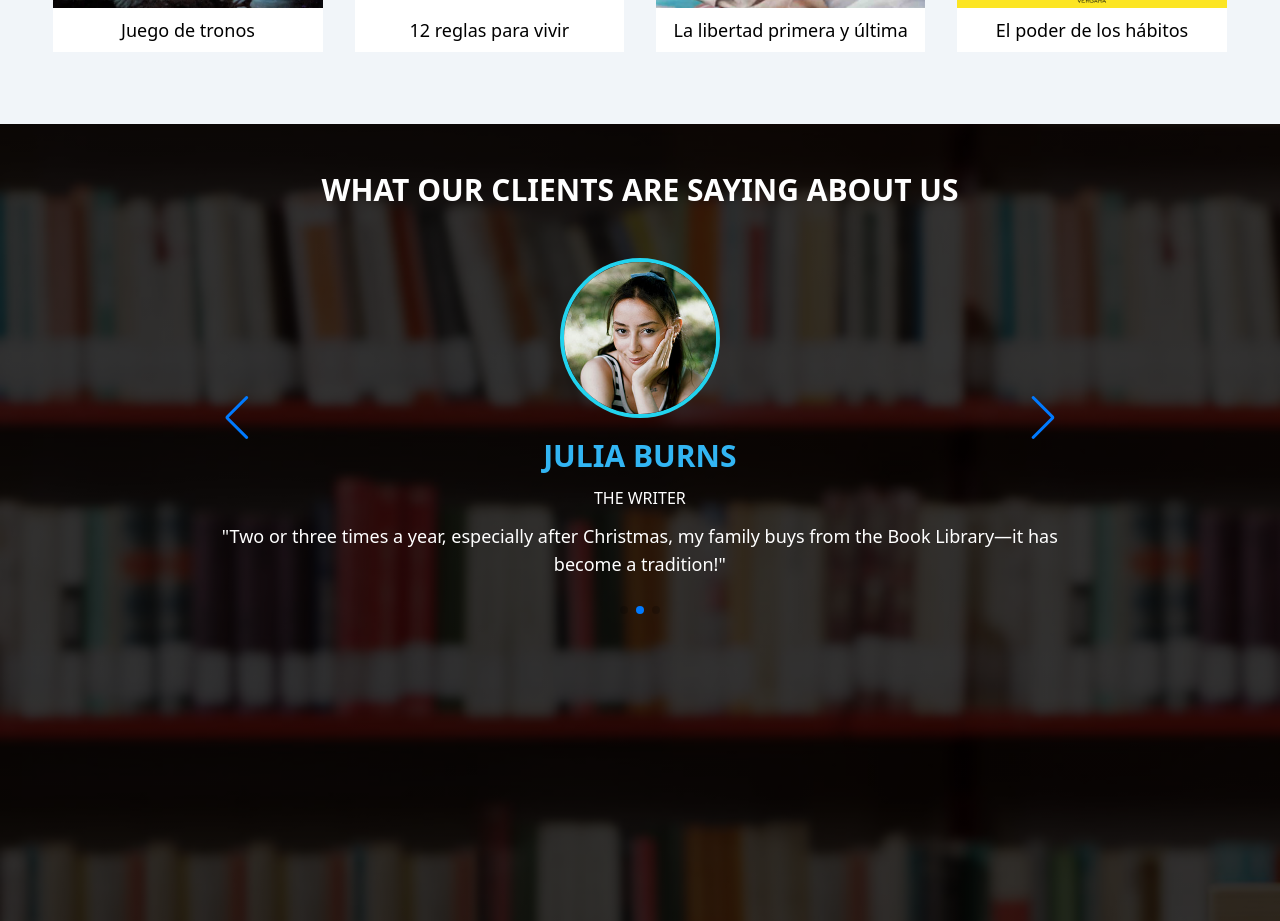
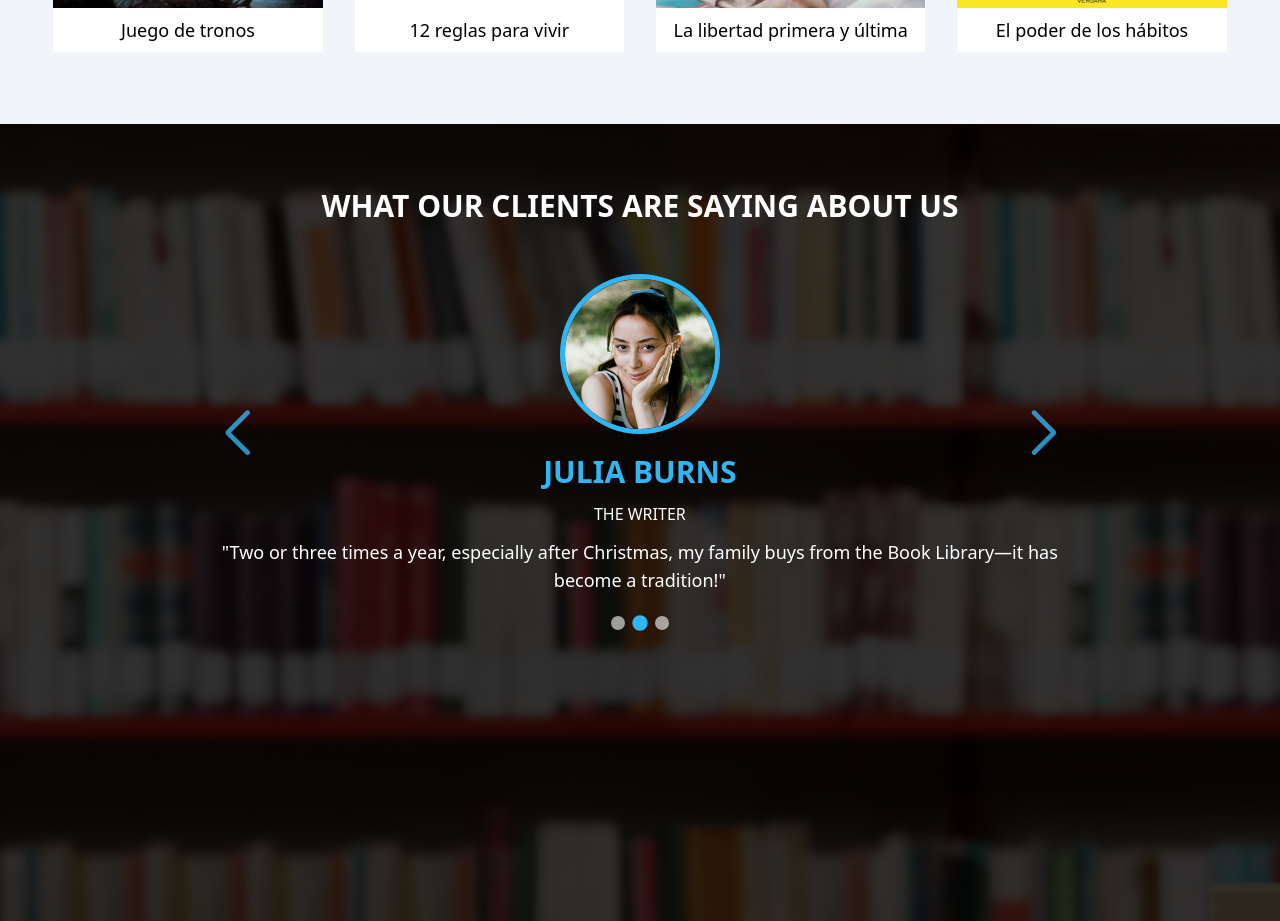
Before and after one commit to emmanuel-cruz-dev/literarium, a React (Vite) app: page / in a window 1280 px wide. Shown: the part 2180-3101 px from the top of the page. Built offline with nearby package versions, Linux system fonts and the light colour scheme.

Commit message:
styles clases y personalizado de controles de carousel en Testimonies

```diff
--- a/src/components/Testimonies.tsx
+++ b/src/components/Testimonies.tsx
@@ -48,8 +48,8 @@ const TestimoniesCard: FC<TestimoniesCardProps> = ({
 }) => {
   return (
     <article className="flex flex-col gap-5 justify-center items-center h-full">
-      <figure className="rounded-full w-40 overflow-hidden border-4 border-cyan-400">
-        <img src={image} alt="" />
+      <figure className="testimonies__card-container">
+        <img className="object-cover" src={image} alt="" />
       </figure>
       <div className="flex flex-col gap-3 [&>h4]:uppercase justify-center text-center text-white">
         <h3 className="text__accent-color uppercase font-bold text-3xl">
@@ -65,7 +65,7 @@ const TestimoniesCard: FC<TestimoniesCardProps> = ({
 const Testimonies = () => {
   return (
     <section className="testimonies" id="testimonies">
-      <article className="py-12">
+      <article className="py-16">
         <h2 className="text-center uppercase text-white font-bold text-3xl">
           What Our Clients Are Saying About Us
         </h2>
@@ -76,6 +76,7 @@ const Testimonies = () => {
             fadeEffect={{
               crossFade: true,
             }}
+            speed={800}
             spaceBetween={30}
             slidesPerView={1}
             navigation
--- a/src/styles/App.css
+++ b/src/styles/App.css
@@ -377,6 +377,10 @@
  *             Fin: Blog               *
  ***************************************/
 
+/***************************************
+ *        Inicio: Testimonies          *
+ ***************************************/
+
 .testimonies {
   background-image: linear-gradient(rgba(0, 0, 0, 0.8), rgba(0, 0, 0, 0.8)),
     url("../assets/images/testimonials-bg.jpg");
@@ -386,3 +390,46 @@
   width: 100vw;
   height: 100vh;
 }
+
+.testimonies__card-container {
+  width: 10rem;
+  border-radius: 50%;
+  overflow: hidden;
+  border: 5px solid var(--accent-color);
+}
+
+/* Personalizar las flechas */
+.swiper-button-prev,
+.swiper-button-next {
+  opacity: 0.8;
+  color: var(--accent-color); /* Color de las flechas */
+  font-weight: 900;
+  transition: transform 0.3s ease;
+}
+
+/* Hover para dar efecto */
+.swiper-button-prev:hover,
+.swiper-button-next:hover {
+  transform: scale(1.05); /* Agranda las flechas al pasar el cursor */
+  opacity: 1;
+}
+
+/* Personalizar puntos de paginación */
+.swiper-pagination-bullet {
+  background: var(--white-color);
+  width: 14px; /* Ancho */
+  height: 14px; /* Alto */
+  opacity: 0.6; /* Opacidad inicial */
+  transition: opacity 0.3s ease, transform 0.3s ease;
+}
+
+/* Punto activo */
+.swiper-pagination-bullet-active {
+  background: var(--accent-color); /* Color del punto activo */
+  transform: scale(1.1); /* Tamaño más grande */
+  opacity: 1; /* Totalmente visible */
+}
+
+/***************************************
+ *          Fin: Testimonies           *
+ ***************************************/
```
